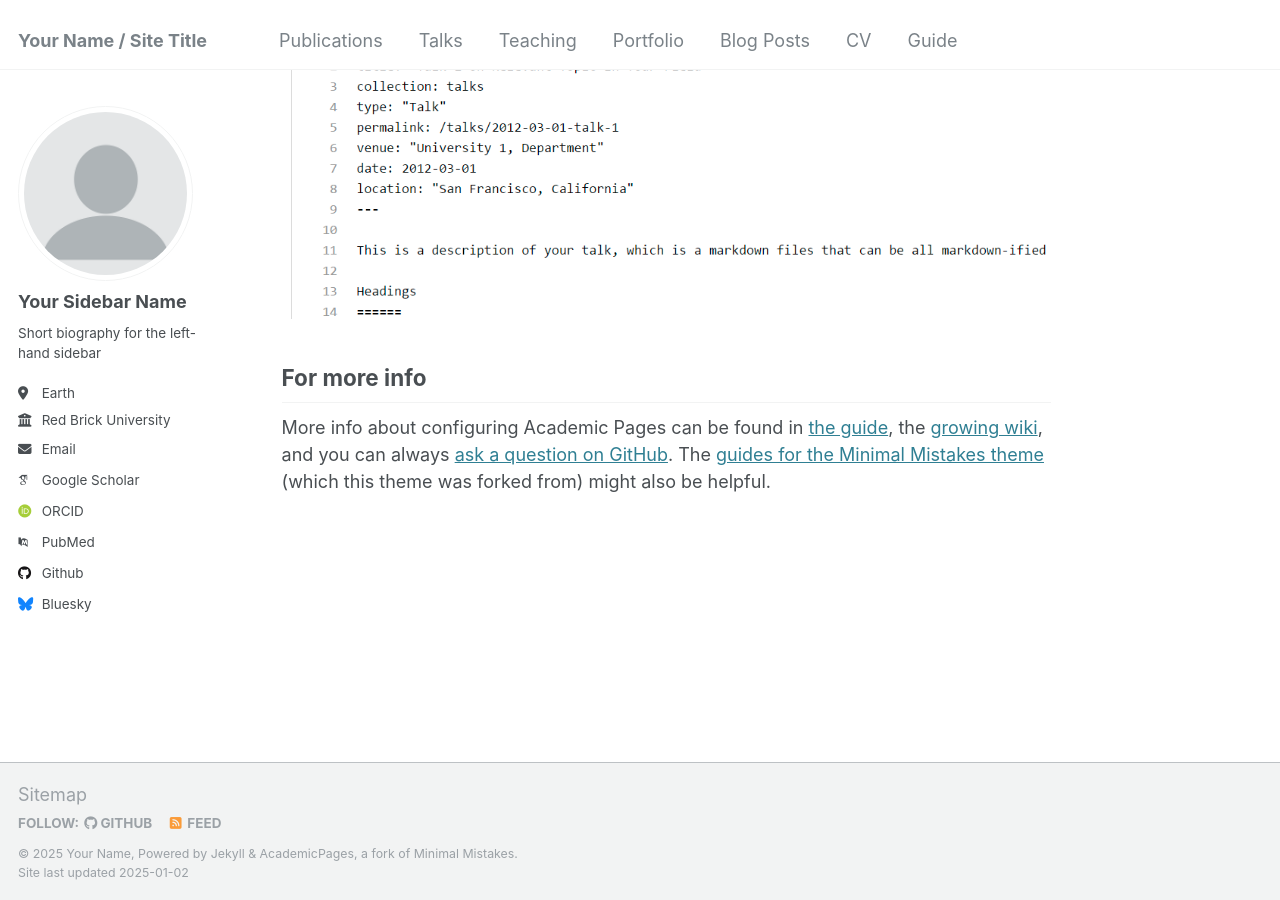
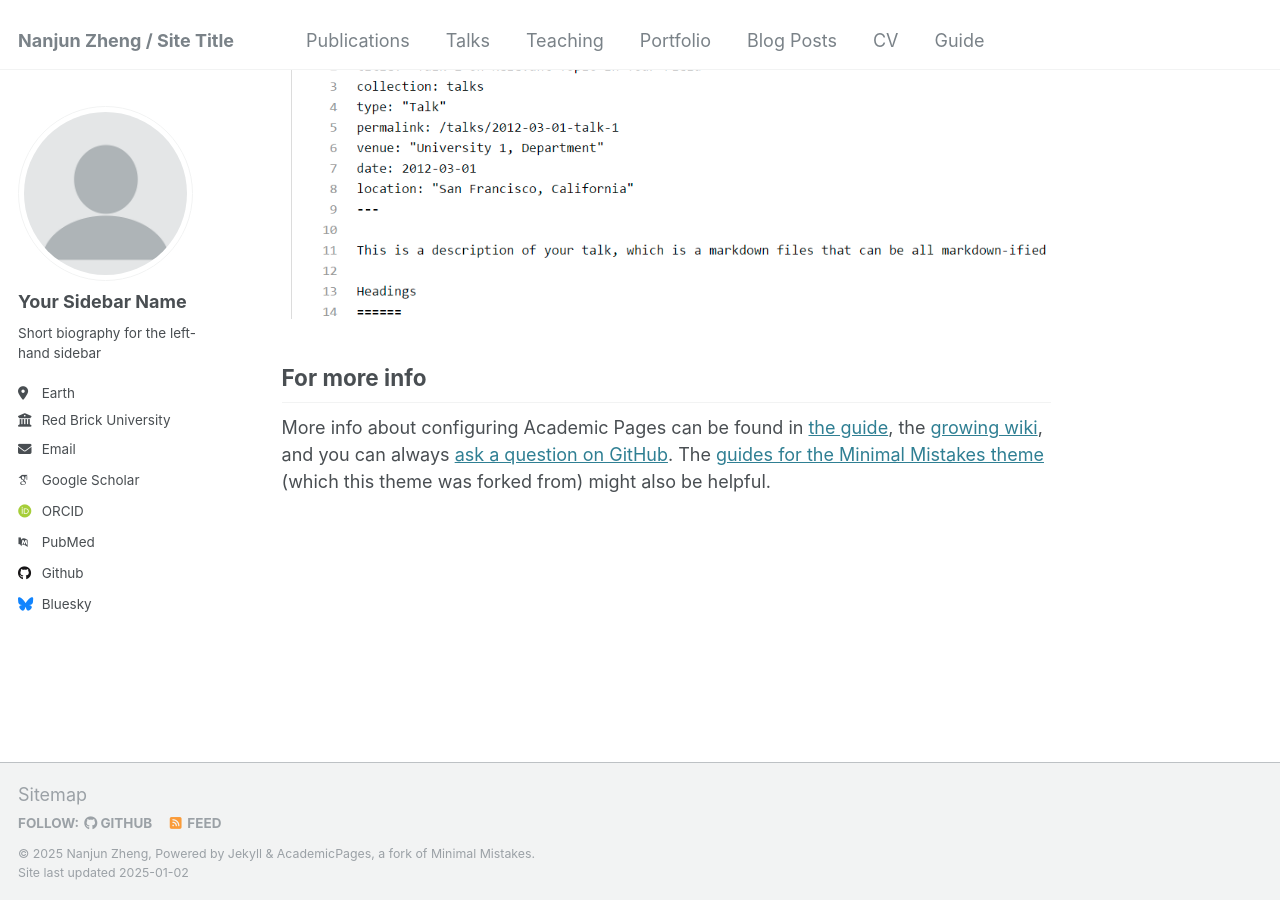
Before and after one commit to J4mes7mi/J4mes7mi.github.io, a Jekyll site: the page built from _pages/about.md, in a window 1280 px wide and 900 px high, scrolled down 2643 px. Built offline with Jekyll 4.4.1, drawn with Linux system fonts in a browser that asks for light colours; some web fonts are replaced.

Commit message:
Update _config.yml

```diff
--- a/_config.yml
+++ b/_config.yml
@@ -8,13 +8,13 @@
 
 # Basic Site Settings
 locale                   : "en-US"
-title                    : "Your Name / Site Title"
+title                    : "Nanjun Zheng / Site Title"
 title_separator          : "-"
-name                     : &name "Your Name"
-description              : &description "personal description"
-url                      : https://academicpages.github.io # the base hostname & protocol for your site e.g. "https://[your GitHub username].github.io"
+name                     : &name "Nanjun Zheng"
+description              : &description "Ready to work.  the Washington University on St.Louis"
+url                      : https://J4mes7mi.github.io # the base hostname & protocol for your site e.g. "https://[your GitHub username].github.io"
 baseurl                  : "" # the subpath of your site, e.g. "/blog"
-repository               : "academicpages/academicpages.github.io"
+repository               : "J4mes7mi/J4mes7mi.github.io"
 
 # Site Author - The following control what appear as part of the author content on the side bar.
 #               If a field is blank the icon and link will not appear, otherwise it will be shown.
```
